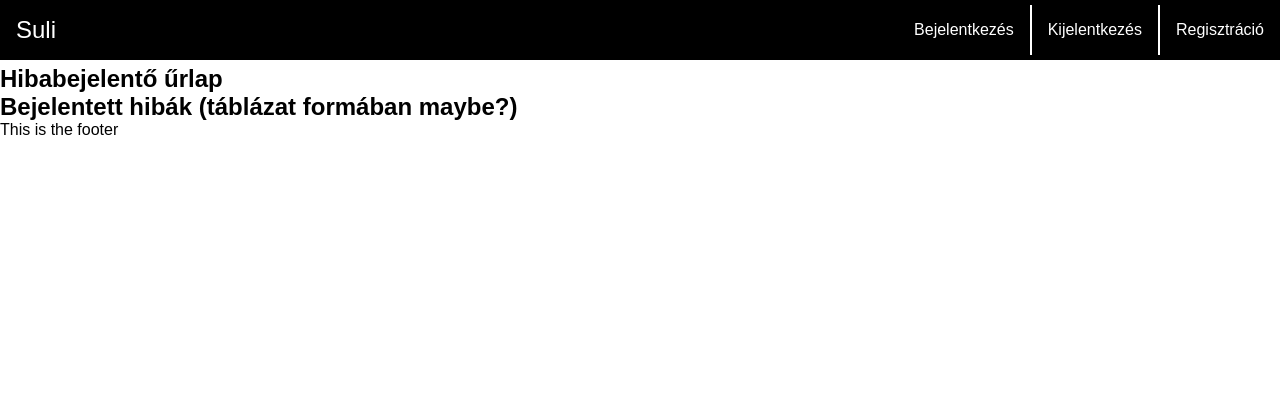
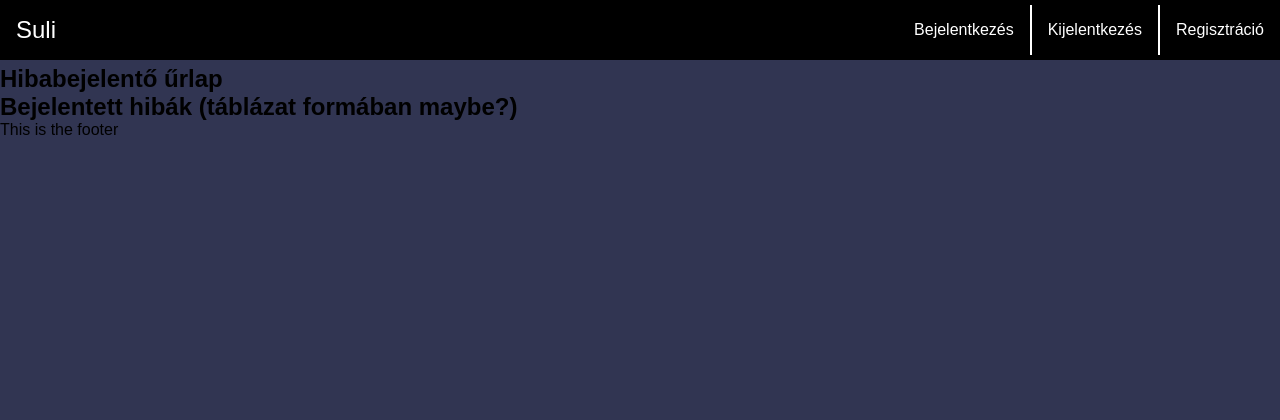
Before and after one commit to HajagosNorbert/SZTE-webterv, a PHP site: page / in a window 1280 px wide. Shown: the top 420 px of the page. Run offline with PHP 8.4, Linux system fonts and the light colour scheme.

Commit message:
refactor, merged some css styles

```diff
--- /dev/null
+++ b/css/genericStyle.css
@@ -0,0 +1,17 @@
+:root {
+  --smallscreen: 600px;
+  --bgc: #313552;
+  --action-color: #B8405E;
+  --action-color-secondary: #913a50;
+
+}
+
+*{
+    margin: 0;
+    padding: 0;
+    box-sizing: border-box;
+    font-family: Arial, Helvetica, sans-serif;
+  }
+  body, html{
+    background-color: var(--bgc);
+  }
--- a/assets/mainStyle.css
+++ b/css/home.css
@@ -1,14 +1,3 @@
-* {
-  margin: 0;
-  padding: 0;
-  box-sizing: border-box;
-  font-family: Arial, Helvetica, sans-serif;
-}
-
-:root {
-  --smallscreen: 600px;
-}
-
 .navbar {
   display: flex;
   margin-bottom: 5px;
@@ -50,7 +39,7 @@
 }
 
 .navbar-link:hover {
-  background-color: cyan;
+  background-color: var(--action-color-secondary);
   color: black;
 }
 
--- a/index.html
+++ b/index.html
@@ -4,12 +4,13 @@
     <meta charset="UTF-8" />
     <meta http-equiv="X-UA-Compatible" content="IE=edge" />
     <meta name="viewport" content="width=device-width, initial-scale=1.0" />
-    <link rel="icon" href="assets/debugging.png" type="image/icon type" />
+    <link rel="icon" href="img/debugging.png" type="image/icon type" />
     <link
       rel="stylesheet"
       href="https://cdnjs.cloudflare.com/ajax/libs/font-awesome/4.7.0/css/font-awesome.min.css"
-    />
-    <link rel="stylesheet" href="./assets/mainStyle.css" />
+      />
+      <link rel="stylesheet" href="./css/genericStyle.css" />
+      <link rel="stylesheet" href="./css/home.css" />
     <title>Suli hibabejelentő</title>
   </head>
   <body>
--- a/login.html
+++ b/login.html
@@ -3,7 +3,8 @@
 <head>
     <meta charset="UTF-8">
     <title>Hibabejelentő - bejelentkezés</title>
-    <link rel="stylesheet" href="css/login.css">
+    <link rel="stylesheet" href="./css/genericStyle.css">
+    <link rel="stylesheet" href="./css/login.css">
 </head>
 <body>
     <div class="login">
```
Also changed, not shown: css/login.css (+2 -11 lines), img/debugging.png (renamed from assets/debugging.png).
